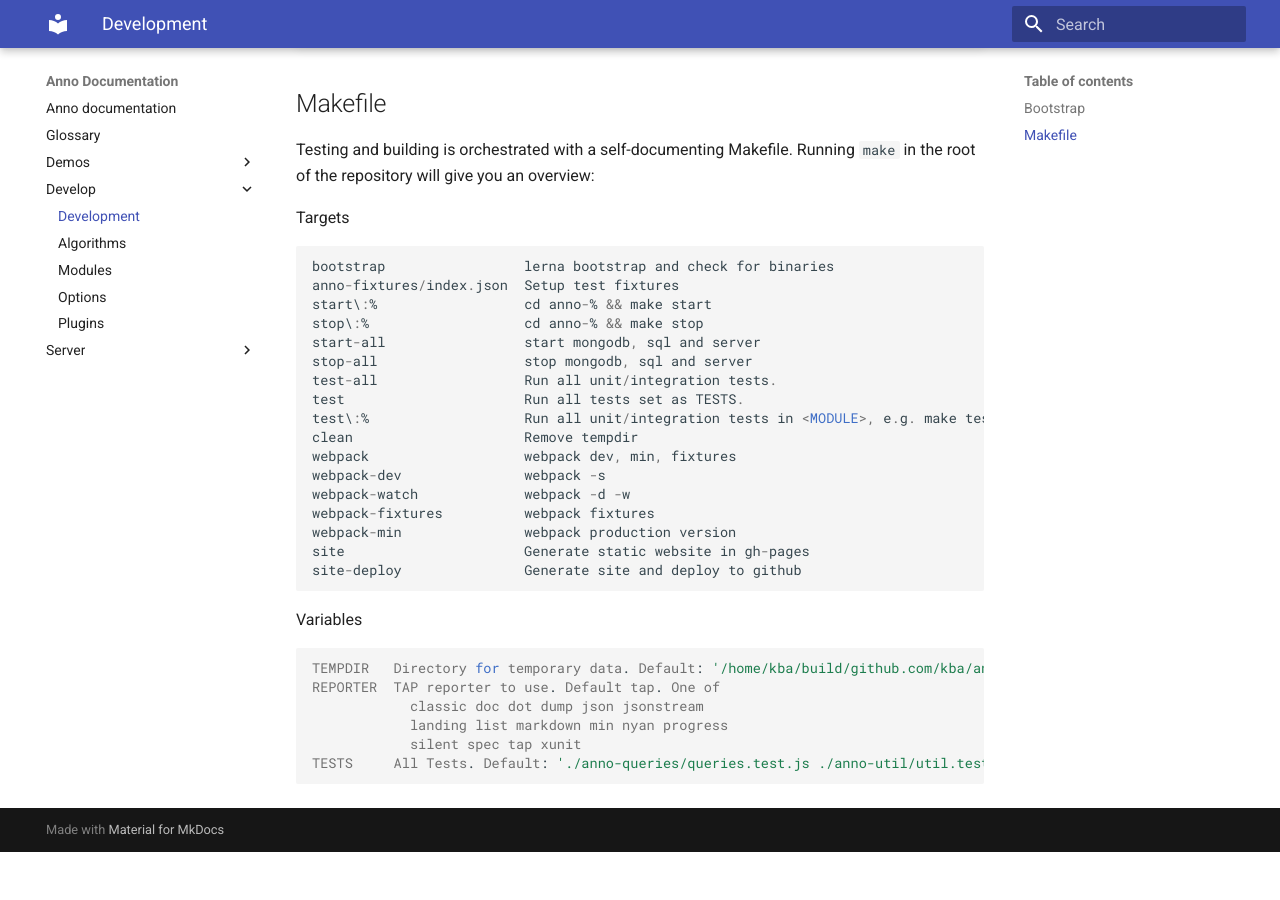
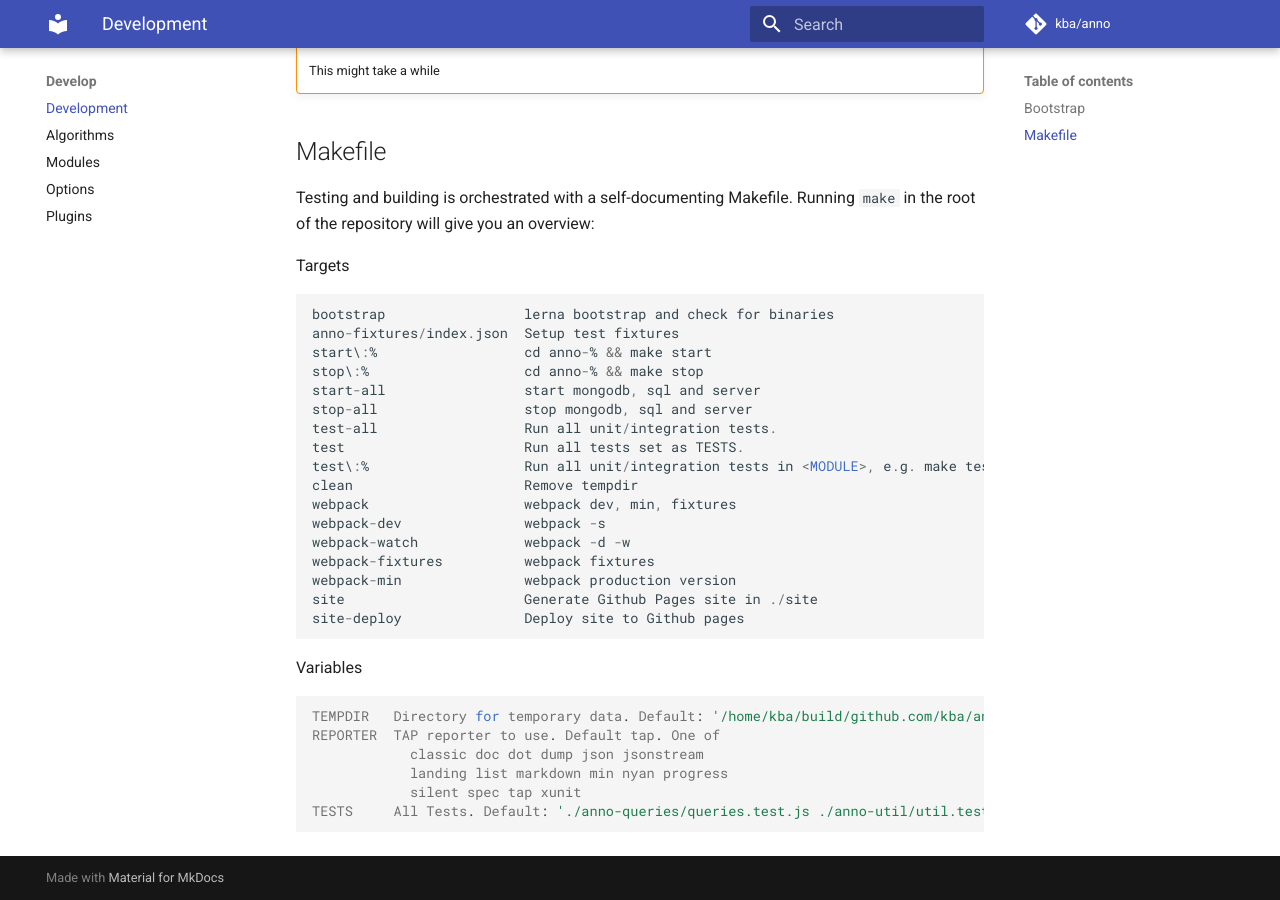
Before and after one commit to kba/anno-common, an MkDocs documentation site: the page built from doc/develop/index.md, in a window 1280 px wide and 900 px high, scrolled down 620 px. Built offline with MkDocs 1.6.1 and Material for MkDocs 9.7.7, drawn with Linux system fonts in a browser that asks for light colours; nearby versions of some CDN libraries; comment, search, counter and statistics services are not loaded; before the commit the page ends 1472 px from its top, so only the background shows below that.

Commit message:
:memo: README updated, link to docs, shinclude before site-deploy

```diff
--- a/doc/develop/index.md
+++ b/doc/develop/index.md
@@ -46,8 +46,8 @@
     webpack-watch             webpack -d -w
     webpack-fixtures          webpack fixtures
     webpack-min               webpack production version
-    site                      Generate static website in gh-pages
-    site-deploy               Generate site and deploy to github
+    site                      Generate Github Pages site in ./site
+    site-deploy               Deploy site to Github pages
 
   Variables
 
--- a/mkdocs.yml
+++ b/mkdocs.yml
@@ -1,6 +1,11 @@
 site_name: Anno Documentation
 theme: material
 docs_dir: doc
+repo_name: 'kba/anno'
+repo_url: 'https://github.com/kba/anno'
+extra:
+  feature:
+    tabs: true
 extra_javascript:
   - assets/dist/anno.min.js
   - assets/dist/anno-fixtures.js
```
Also changed, not shown: README.md (+2 -63 lines), 1 other file.
